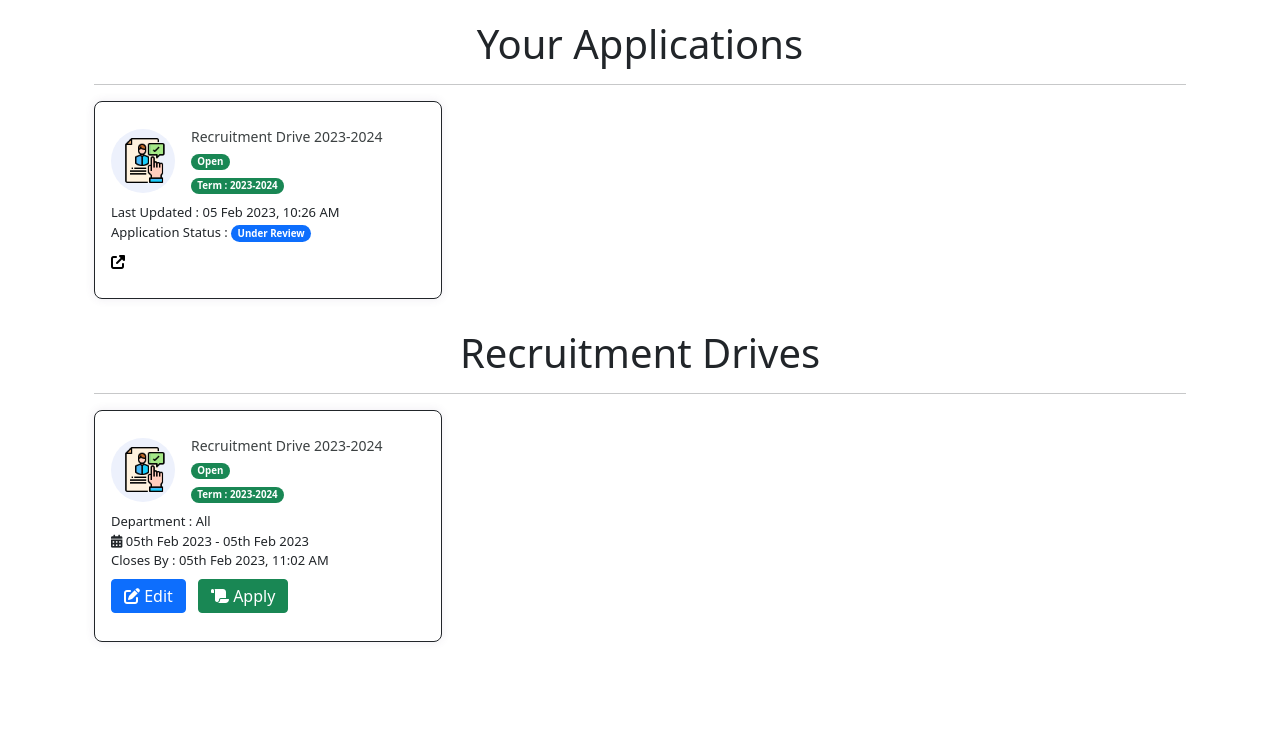
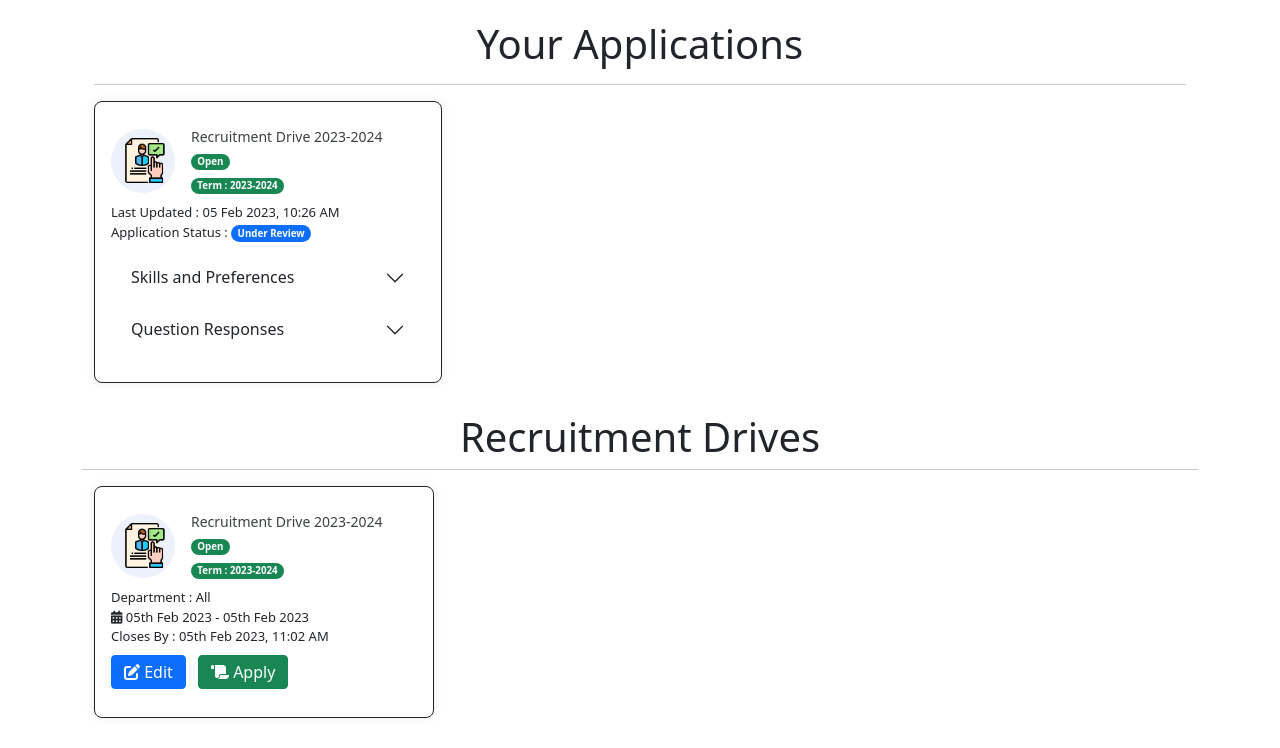
Before and after one commit to ShyamSundhar1411/Recruitment-Portal-MIC, a Django app: page / in a window 1280 px wide. Shown: the part 66-814 px from the top of the page. Before the commit the page ends 708 px from the top, so only its background shows below. Run offline with Django 4.2, Linux system fonts and the light colour scheme; a user stored in the database is signed in; data comes from the database, SQL or seed files in the repository; parts of the project's set-up code (start-up, migrations or seed data) failed here and were passed over; some libraries are stand-ins or nearby versions.

Commit message:
Application

```diff
--- a/services/templates/services/home.html
+++ b/services/templates/services/home.html
@@ -1,6 +1,7 @@
 {% extends 'base.html' %} {% block content %} {% load static %}
+{% load custom_tags %}
 <div class="container">
-  {% if Applications%}
+  {% if Applications %}
     <h1 class = "text-center">Your Applications</h1>
     <hr/>
     <div class = "row">
@@ -59,14 +60,55 @@
                     {% endif %}
                   </li>
                 </div>
-                <div class = "d-inline-block py-2" style = {"margin:5px;"}>
-                  {% if application.recruitment_drive.end_date_time|date:"YmdHis" < now|date:"YmdHis" and application.recruitment_drive.status == "Open" %}
-                  <a href = "#" class = "btn btn-primary me-2 py-1" style = "margin-bottom:4px;"><i class="fa-solid fa-pen-to-square"></i> Edit</a>
-                  {% endif %}
-                  <a href = "#" style = "text-decoration:none;color:black;"><i class="fa-solid fa-up-right-from-square"></i></a>
+              </div>
+              <div class = "widget-49-meeting-points">
+                <div style="margin-top: 10px; margin-bottom: 10px">
+                  <div class="accordion accordion-flush" id="accordionFlushExample{{application.slug}}">
+                    <div class="accordion-item">
+                      <h2 class="accordion-header" id="flush-headingOne{{application.slug}}">
+                        <button class="accordion-button collapsed" type="button" data-bs-toggle="collapse" data-bs-target="#flush-collapseOne{{application.slug}}" aria-expanded="false" aria-controls="flush-collapseOne{{application.slug}}">
+                          Skills and Preferences
+                        </button>
+                      </h2>
+                      <div id="flush-collapseOne{{application.slug}}" class="accordion-collapse collapse" aria-labelledby="flush-headingOne{{application.slug}}" data-bs-parent="#accordionFlushExample{{application.slug}}">
+                        <div class="accordion-body">
+                          <p style = "margin-bottom:2px;">Skills</p>{% for tag in application.tags.all %}
+                          <div class="d-inline-block" style="margin-bottom: 5px">
+                            <span class="badge bg-success">{{tag}}</span>
+                          </div>
+
+                          {% endfor %}
+
+                          <p style = "margin-bottom:2px;">Department Preferences</p>
+                          {% for department in application.department_preferences %}
+                          <div class="d-inline-block" style="margin-bottom: 5px">
+                            <span class="badge bg-success">{{department}}</span>
+                          </div>
+                          {% endfor %}
+                      </div>
+                    </div>
+                    <div class="accordion-item">
+                      <h2 class="accordion-header" id="flush-headingTwo{{application.slug}}">
+                        <button class="accordion-button collapsed" type="button" data-bs-toggle="collapse" data-bs-target="#flush-collapseTwo{{application.slug}}" aria-expanded="false" aria-controls="flush-collapseTwo{{application.slug}}">
+                          Question Responses
+                        </button>
+                      </h2>
+                      <div id="flush-collapseTwo{{application.slug}}" class="accordion-collapse collapse" aria-labelledby="flush-headingTwo{{application.slug}}" data-bs-parent="#accordionFlushExample{{application.slug}}">
+                        <div class="accordion-body">
+                          <p style = "margin-bottom:2px;">Question One</p>
+                          <p>{{application.question_one|truncatechars:50}}</p>
+                          {% if application.question_two %}
+                          <p style = "margin-bottom:2px;">Question two</p>
+                          <p>{{application.question_two|truncatechars:50}}</p>
+                          {% endif %}
+                        </div>
+                      </div>
+                    </div>
+                  </div>
                 </div>
               </div>
             </div>
+
           </div>
         </div>
       {% endfor %}
--- a/services/urls.py
+++ b/services/urls.py
@@ -6,9 +6,10 @@
     path('profile/<slug:slug>/view',views.profile,name = "profile"),
 
     #Recruitment Drive
-    path('update/<int:pk>/recruitment/drive',views.RecruitmentDriveUpdateView.as_view(),name = "update_recruitment"),
-    path('delete/<int:pk>/recruitment/drive/<slug:slug>',views.delete_recruitment_drive,name = "delete_recruitment_drive"),
+    path('update/<int:pk>/recruitment/drive/',views.RecruitmentDriveUpdateView.as_view(),name = "update_recruitment"),
+    path('delete/<int:pk>/recruitment/drive/<slug:slug>/',views.delete_recruitment_drive,name = "delete_recruitment_drive"),
 
     #Application
-    path('application/<slug:slug>/recruitment/term',views.submit_application,name = "submit_application"),
+    path('application/<slug:slug>/recruitment/term/',views.submit_application,name = "submit_application"),
+    path('application/<slug:slug>/preview/',views.preview_application,name = "preview_application"),
 ]
--- a/services/views.py
+++ b/services/views.py
@@ -26,6 +26,7 @@
         pk = self.kwargs["pk"]
         messages.success(self.request,'Updated Successfully')
         return reverse("update_recruitment", kwargs={"pk": pk})
+
 #Funciton Based Views
 
 def home(request):
@@ -66,6 +67,10 @@
         messages.error(request,"Error Processing Request")
         return redirect("home")
 @login_required
+def preview_application(request,slug):
+    application = Application.objects.get(slug = slug,user = request.user)
+    return render(request,"services/preview_application.html",{"application":application})
+@login_required
 def profile(request,slug):
     if request.method == 'POST':
         user_form = UserForm(request.POST,instance = request.user)
```
Also changed, not shown: services/templates/services/preview_application.html (added, +55 -0 lines), services/templatetags/custom_tags.py (added, +9 -0 lines), services/templatetags/__init__.py (added).
